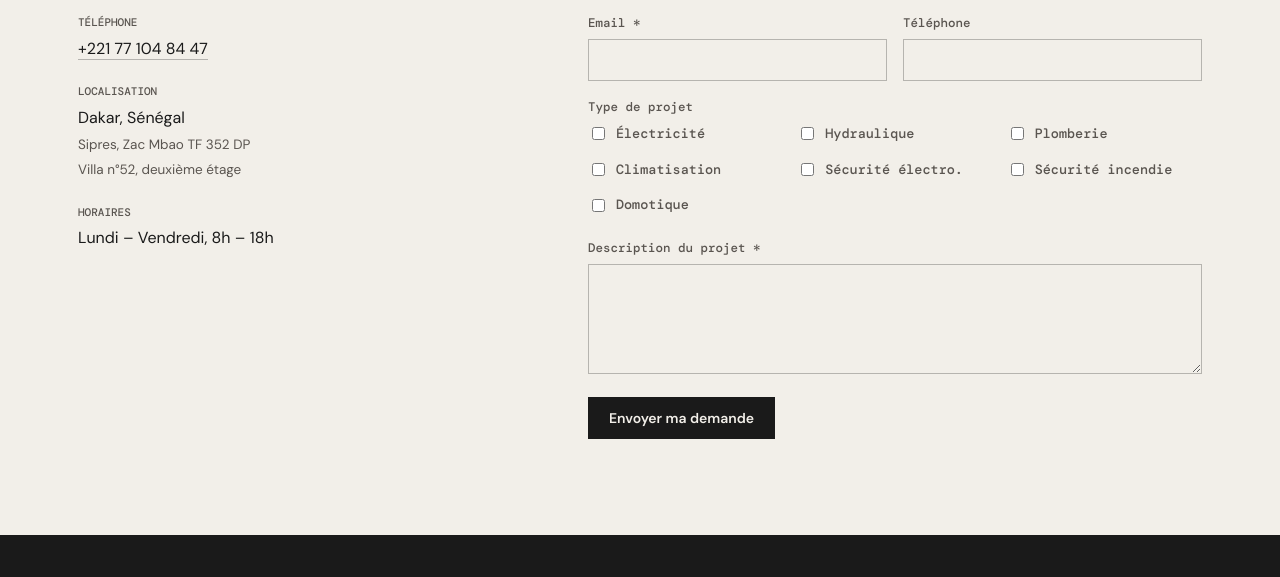
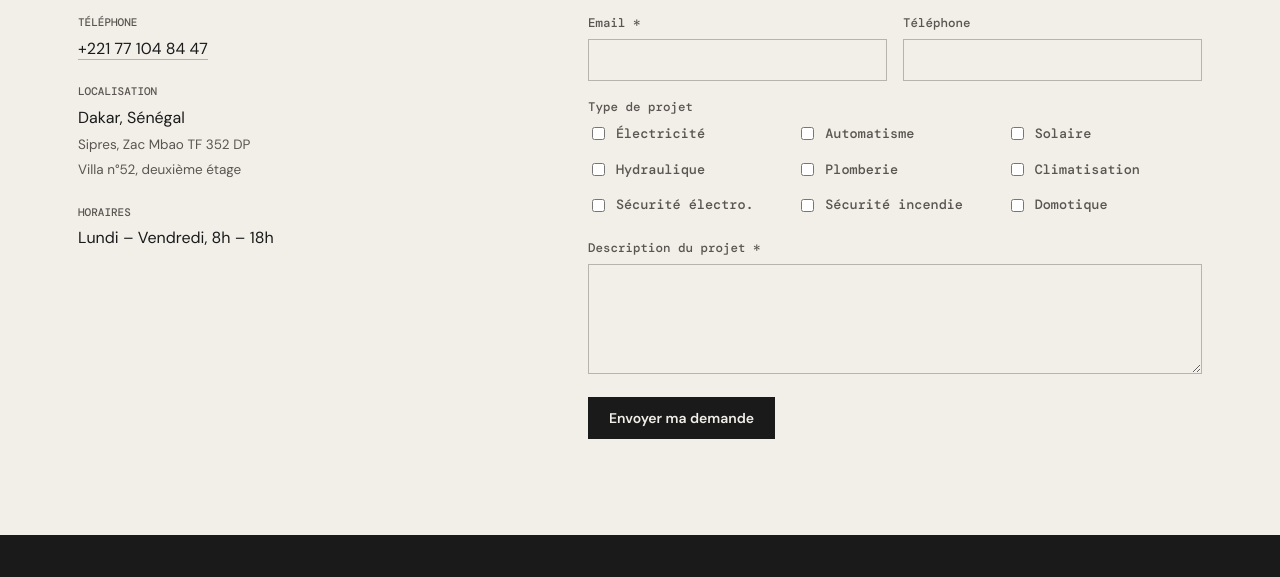
Before and after one commit to mouridoullah/ECE, a plain HTML site: page index.html in a window 1280 px wide. Shown: the part 5730-6307 px from the top of the page. Drawn offline with nearby package versions, Linux system fonts and the light colour scheme; a web font is replaced by a local one.

Commit message:
Update index.html

```diff
--- a/index.html
+++ b/index.html
@@ -765,6 +765,8 @@
             <label>Type de projet</label>
             <div class="check-grid">
               <label class="check-item"><input type="checkbox" name="type" value="Électricité"> Électricité</label>
+              <label class="check-item"><input type="checkbox" name="type" value="Automatisme"> Automatisme</label>
+              <label class="check-item"><input type="checkbox" name="type" value="Solaire"> Solaire</label>
               <label class="check-item"><input type="checkbox" name="type" value="Hydraulique"> Hydraulique</label>
               <label class="check-item"><input type="checkbox" name="type" value="Plomberie"> Plomberie</label>
               <label class="check-item"><input type="checkbox" name="type" value="Climatisation"> Climatisation</label>
```
